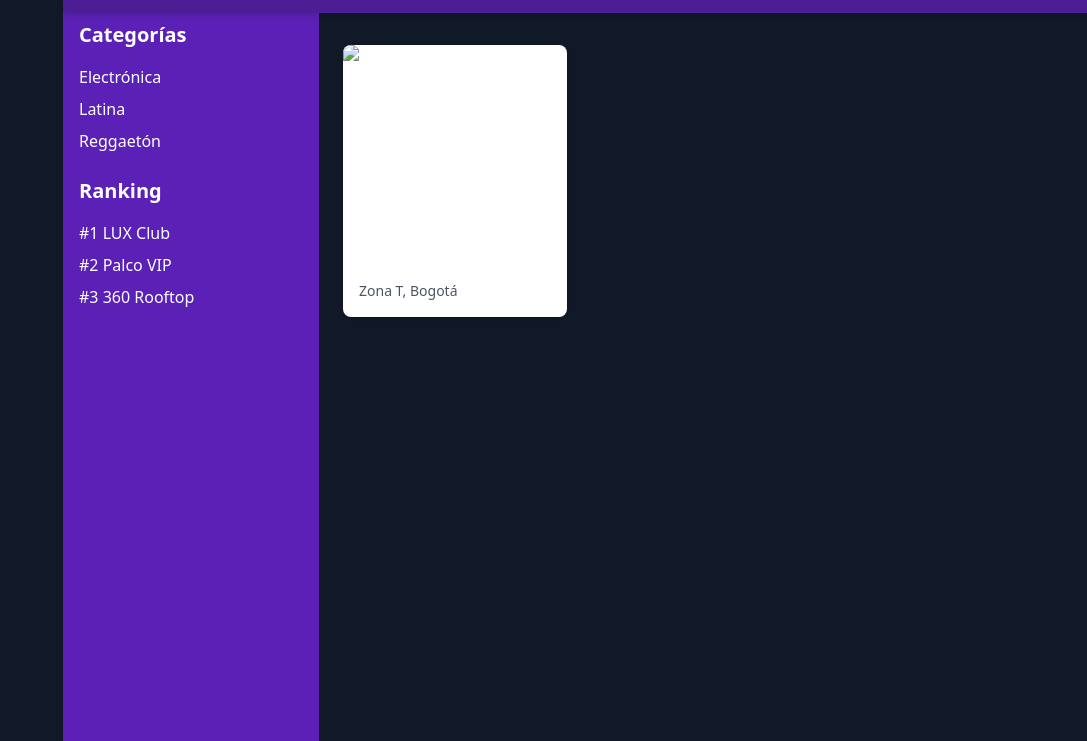
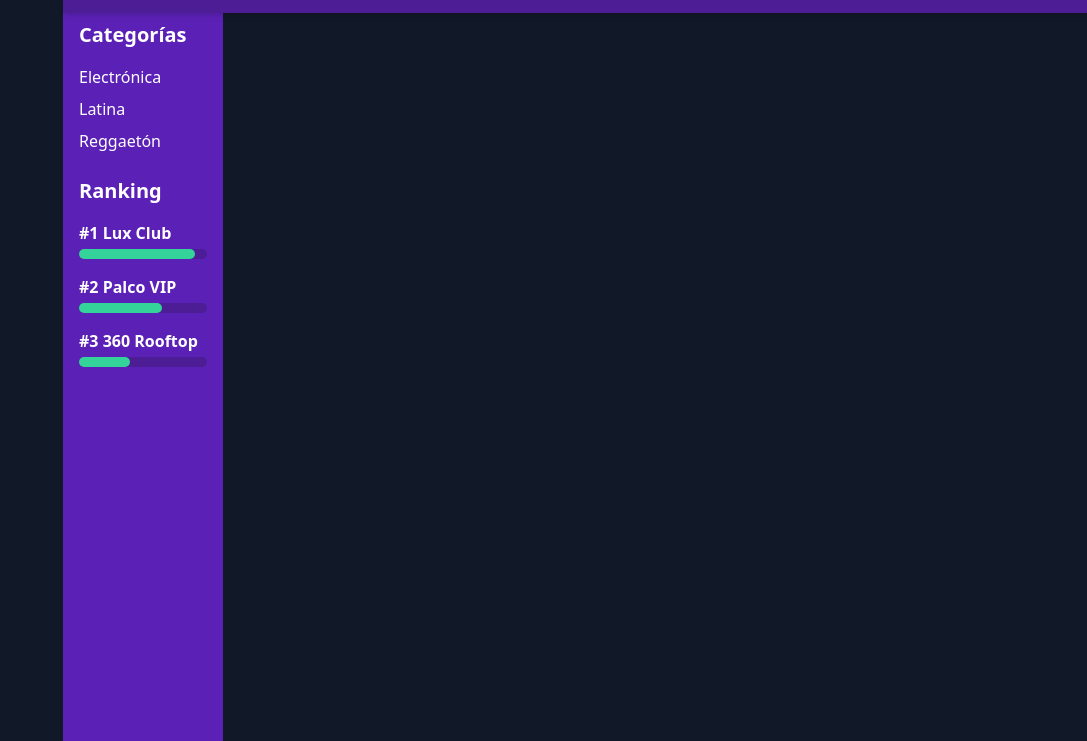
Before and after one commit to SebS-2005/PartyFinder2.0, a plain HTML site: page index.html in a window 1280 px wide. Shown: the part 59-800 px from the top of the page, without its empty margins (193-1280 px from the left). Drawn offline with nearby package versions, Linux system fonts and the light colour scheme.

Commit message:
robando estilos u nuevas opciones

```diff
--- a/index.html
+++ b/index.html
@@ -33,9 +33,9 @@
       </nav>
     </header>
 
-    <div class="flex pt-20">
-      <!-- Sidebar izquierda -->
-      <aside class="w-64 bg-purple-800 text-white p-4 fixed h-full top-16">
+    <div class="flex pt-16 h-screen">
+      <!-- Sidebar -->
+      <aside class="w-64 bg-purple-800 text-white p-4 h-full sticky top-16">
         <h2 class="text-xl font-bold mb-4">Categorías</h2>
         <ul class="space-y-2">
           <li><a href="#" class="hover:text-purple-300">Electrónica</a></li>
@@ -44,26 +44,34 @@
         </ul>
 
         <h2 class="text-xl font-bold mt-6 mb-4">Ranking</h2>
-        <ul class="space-y-2">
-          <li>#1 LUX Club</li>
-          <li>#2 Palco VIP</li>
-          <li>#3 360 Rooftop</li>
-        </ul>
+        <div class="space-y-4">
+          <!-- Ranking con barras -->
+          <div>
+            <span class="block font-semibold">#1 Lux Club</span>
+            <div class="w-full bg-purple-900 rounded-full h-2.5 mt-1">
+              <div class="bg-green-400 h-2.5 rounded-full" style="width: 90%;"></div>
+            </div>
+          </div>
+
+          <div>
+            <span class="block font-semibold">#2 Palco VIP</span>
+            <div class="w-full bg-purple-900 rounded-full h-2.5 mt-1">
+              <div class="bg-green-400 h-2.5 rounded-full" style="width: 65%;"></div>
+            </div>
+          </div>
+
+          <div>
+            <span class="block font-semibold">#3 360 Rooftop</span>
+            <div class="w-full bg-purple-900 rounded-full h-2.5 mt-1">
+              <div class="bg-green-400 h-2.5 rounded-full" style="width: 40%;"></div>
+            </div>
+          </div>
+        </div>
       </aside>
 
-      <!-- Sección de cards -->
-      <main class="ml-64 p-6 grid grid-cols-3 gap-6 w-full">
-        <!-- Card -->
-        <div class="bg-white rounded-lg shadow hover:scale-105 transition-transform overflow-hidden">
-          <img src="./assets/images/club1.jpg" alt="Discoteca" class="w-full h-48 object-cover">
-          <div class="p-4">
-            <h3 class="text-lg font-bold">Lux Club</h3>
-            <p class="text-gray-600 text-sm">Zona T, Bogotá</p>
-          </div>
-        </div>
-
-        <!-- Puedes duplicar más cards aquí -->
-
+      <!-- Cards -->
+      <main class="ml-64 p-6 grid grid-cols-3 gap-6 w-full bg-gray-900">
+        <!-- Aquí van las cards -->
       </main>
     </div>
 
```
